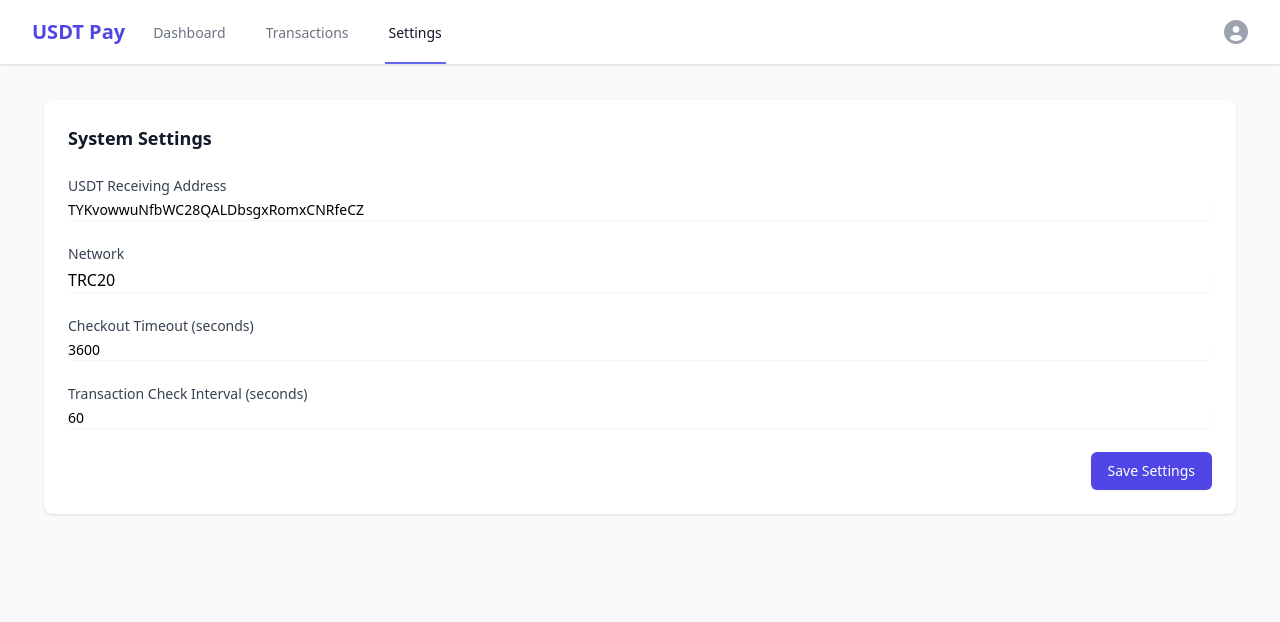
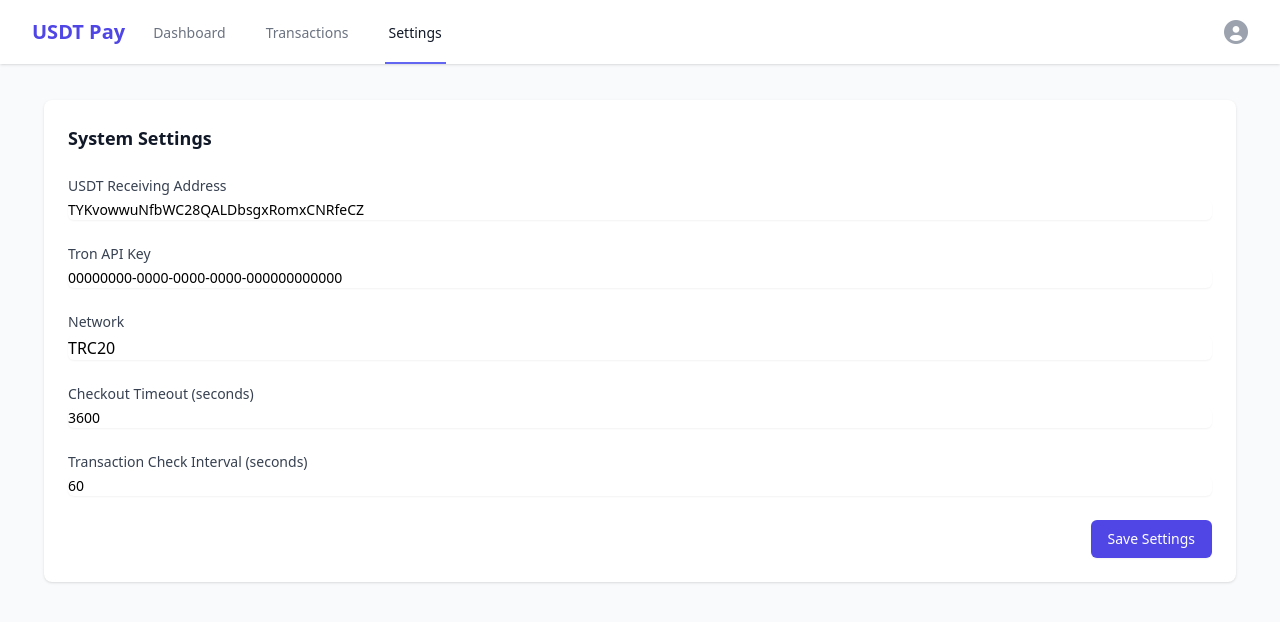
Before and after one commit to OkoyaUsman/usdt-payment-gateway-php, a PHP site: page /usdtpay/admin/settings in a window 1280 px wide. Shown: the top 622 px of the page. Run offline with PHP 8.4, Linux system fonts and the light colour scheme; a user stored in the database is signed in; data comes from the database, SQL or seed files in the repository; some libraries are stand-ins or nearby versions.

Commit message:
Added tron api key to wallet request

```diff
--- a/admin/settings.php
+++ b/admin/settings.php
@@ -17,6 +17,7 @@ if ($_SERVER['REQUEST_METHOD'] === 'POST') {
         try {
             $stmt = $db->prepare("UPDATE settings SET
                 usdt_address = :usdt_address,
+                tron_api_key = :tron_api_key,
                 network = :network,
                 checkout_timeout = :checkout_timeout,
                 check_interval = :check_interval
@@ -24,6 +25,7 @@ if ($_SERVER['REQUEST_METHOD'] === 'POST') {
 
             $stmt->execute([
                 ':usdt_address' => $_POST['usdt_address'],
+                ':tron_api_key' => $_POST['tron_api_key'],
                 ':network' => $_POST['network'],
                 ':checkout_timeout' => $_POST['checkout_timeout'],
                 ':check_interval' => $_POST['check_interval']
@@ -105,7 +107,17 @@ if ($_SERVER['REQUEST_METHOD'] === 'POST') {
         </div>
 
         <div>
-            <label for="usdt_address" class="block text-sm font-medium text-gray-700">Network</label>
+            <label for="tron_api_key" class="block text-sm font-medium text-gray-700">Tron API Key</label>
+            <div class="mt-1">
+                <input type="text" name="tron_api_key" id="tron_api_key"
+                    value="<?php echo htmlspecialchars($settings['tron_api_key']); ?>"
+                    class="shadow-sm focus:ring-indigo-500 focus:border-indigo-500 block w-full sm:text-sm border-gray-300 rounded-md"
+                    <?php echo DEMO_MODE ? 'disabled' : ''; ?>>
+            </div>
+        </div>
+
+        <div>
+            <label for="network" class="block text-sm font-medium text-gray-700">Network</label>
             <input type="text" id="network" name="network" value="<?php echo htmlspecialchars($settings['network']); ?>" required
                 class="mt-1 block w-full rounded-md border-gray-300 shadow-sm focus:border-indigo-500 focus:ring-indigo-500" <?php echo DEMO_MODE ? 'disabled' : ''; ?>>
         </div>
--- a/database.sql
+++ b/database.sql
@@ -16,6 +16,7 @@ CREATE TABLE `admin_users` (
 CREATE TABLE `settings` (
   `id` int(11) NOT NULL,
   `usdt_address` varchar(100) NOT NULL,
+  `tron_api_key` varchar(100) NOT NULL,
   `network` varchar(20) NOT NULL,
   `checkout_timeout` int(11) DEFAULT 1800,
   `check_interval` int(11) DEFAULT 30,
@@ -46,8 +47,8 @@ INSERT INTO `admin_users` (`id`, `username`, `password`, `email`, `created_at`,
 (1, 'admin', '$2y$10$Lxbepuuz9CzBPwmsPGcifefPLmXQ9Wx7kWwzK45shi8r.OqcehH.G', 'admin@example.com', '2025-04-23 13:48:36', '2025-04-23 13:48:36');
 
 -- Insert default settings
-INSERT INTO `settings` (`id`, `usdt_address`, `network`, `checkout_timeout`, `check_interval`, `created_at`, `updated_at`) VALUES
-(1, 'TYKvowwuNfbWC28QALDbsgxRomxCNRfeCZ', 'TRC20', 3600, 60, '2025-04-23 13:46:07', '2025-04-24 07:24:13');
+INSERT INTO `settings` (`id`, `usdt_address`, `tron_api_key`, `network`, `checkout_timeout`, `check_interval`, `created_at`, `updated_at`) VALUES
+(1, 'TYKvowwuNfbWC28QALDbsgxRomxCNRfeCZ', '00000000-0000-0000-0000-000000000000', 'TRC20', 3600, 60, '2025-04-23 13:46:07', '2025-04-24 07:24:13');
 
 --
 -- Indexes for table `admin_users`
```
Also changed, not shown: admin/dashboard.php (+14 -2 lines).
